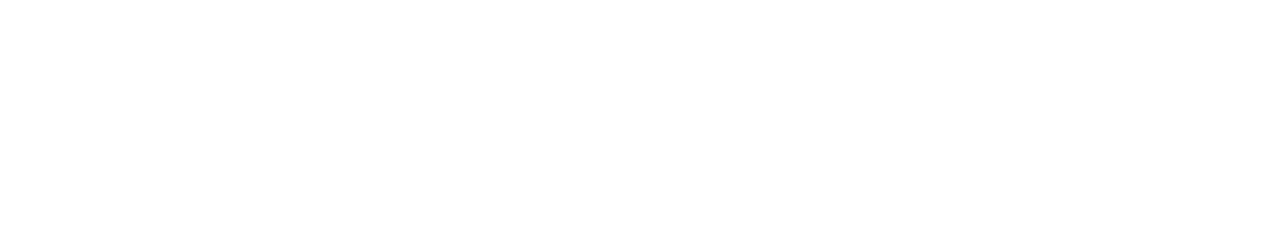
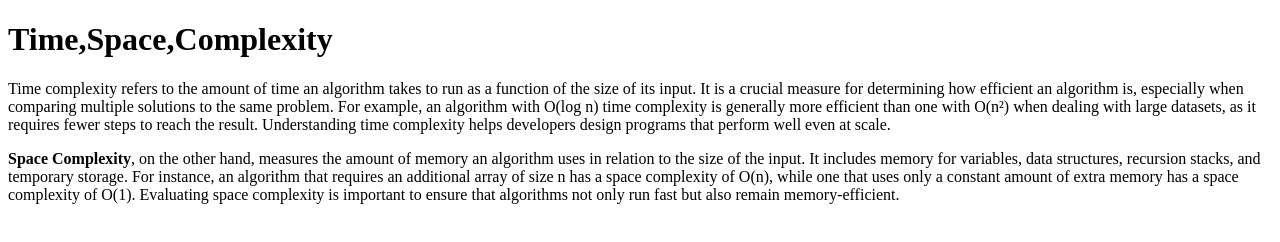
Before and after one commit to acciojob/time-and-space-complexity-mohit88512, a website: page main.html in a window 1280 px wide. Drawn offline with Linux system fonts and the light colour scheme.

Commit message:
created a submission

```diff
--- a/main.html
+++ b/main.html
@@ -8,6 +8,9 @@
 
 <body>
 	<!-- the entire body must be written by student -->
+	<h1>Time,Space,Complexity</h1>
+	<p>Time complexity refers to the amount of time an algorithm takes to run as a function of the size of its input. It is a crucial measure for determining how efficient an algorithm is, especially when comparing multiple solutions to the same problem. For example, an algorithm with O(log n) time complexity is generally more efficient than one with O(n²) when dealing with large datasets, as it requires fewer steps to reach the result. Understanding time complexity helps developers design programs that perform well even at scale.</p>
+	<p><b>Space Complexity</b>, on the other hand, measures the amount of memory an algorithm uses in relation to the size of the input. It includes memory for variables, data structures, recursion stacks, and temporary storage. For instance, an algorithm that requires an additional array of size n has a space complexity of O(n), while one that uses only a constant amount of extra memory has a space complexity of O(1). Evaluating space complexity is important to ensure that algorithms not only run fast but also remain memory-efficient.</p>
     <script type="text/javascript" src="./script.js">
 </script>
 
```
